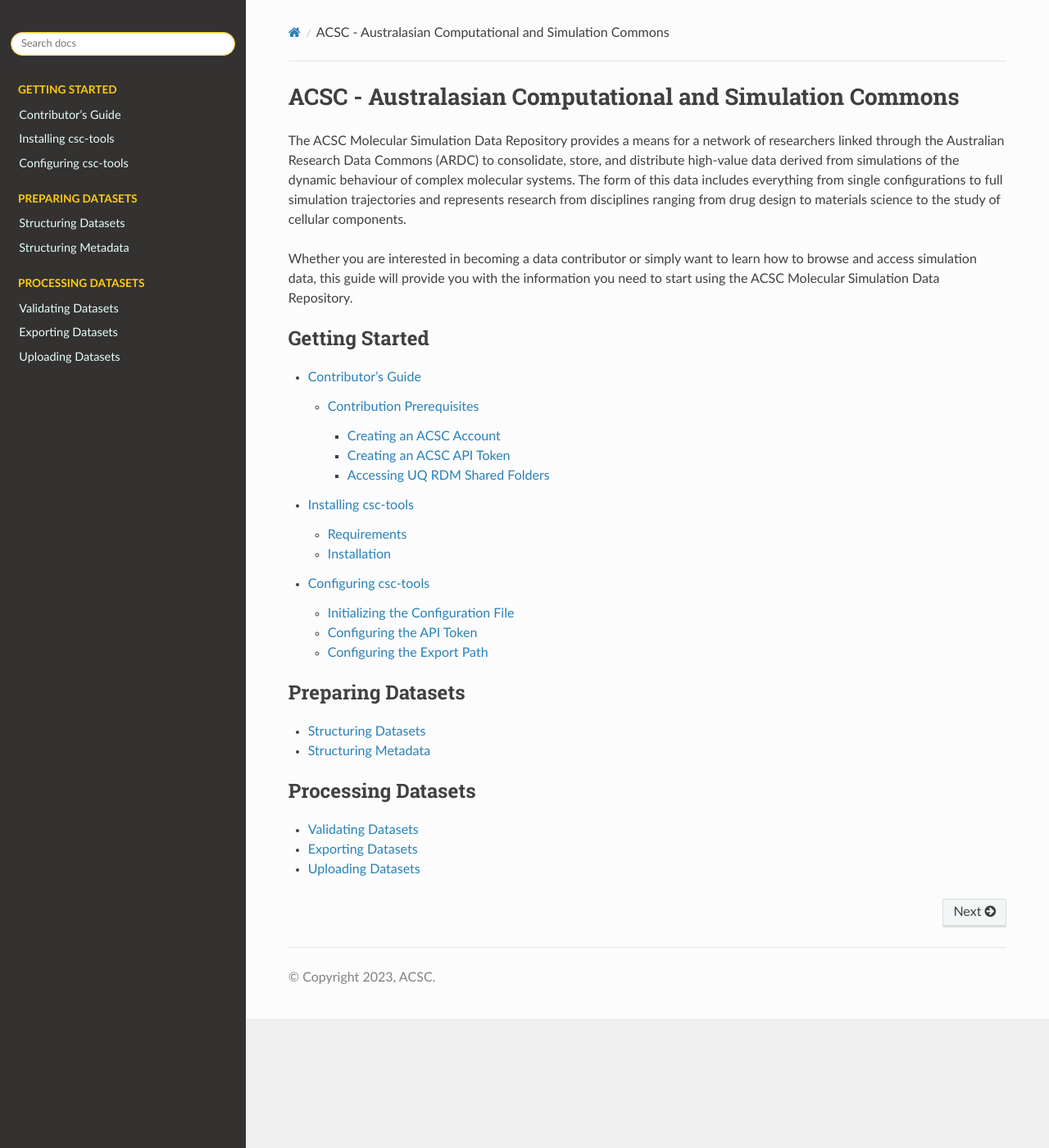
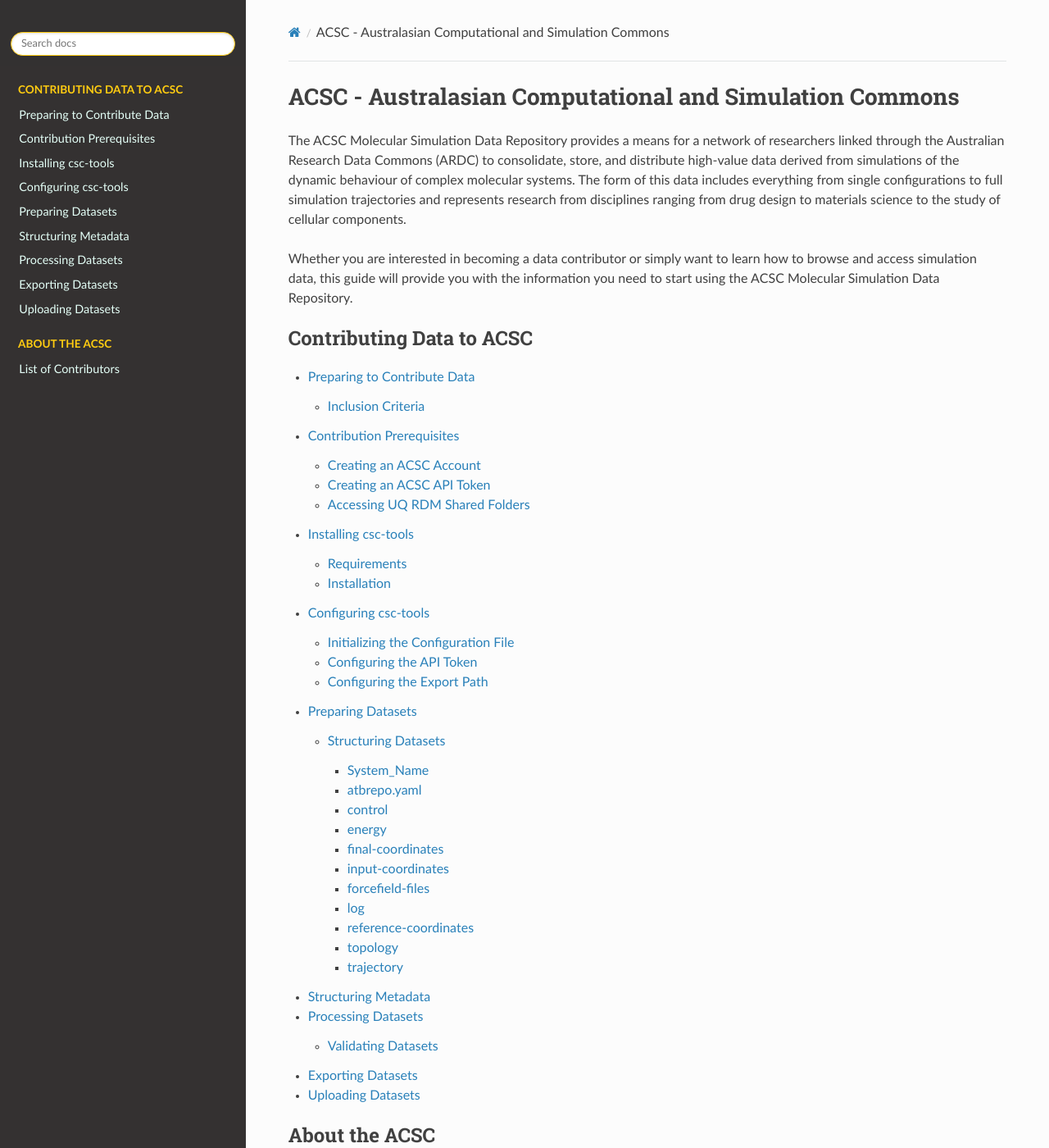
Before and after one commit to ATB-UQ/csc-tools, a Sphinx documentation site: the page built from docs/source/index.rst, in a window 1280 px wide and 1400 px high. Shown: the whole window at 82% size. Built offline with Sphinx 7.4.7 and the Read the Docs theme 2.0.0, drawn with Linux system fonts in a browser that asks for light colours.

Commit message:
restructure toc

```diff
--- a/docs/source/prerequisites.rst
+++ b/docs/source/contribution_prerequisites.rst
@@ -1,7 +1,3 @@
-*******************
-Contributor's Guide
-*******************
-
 Contribution Prerequisites
 ==========================
 
--- a/docs/source/contributors.rst
+++ b/docs/source/credits.rst
@@ -1,3 +1,6 @@
+List of Contributors
+====================
+
 The ACSC Molecular Simulation Data Repository is the product of the effort of many individuals who worked on the project at various stages of its development.  These individuals are recognised below:
 
 * Thomas Lee
--- a/docs/source/dataset_structure.rst
+++ b/docs/source/dataset_structure.rst
@@ -1,3 +1,8 @@
+*******************
+Preparing Datasets
+*******************
+
+
 .. _Structuring Datasets:
 
 Structuring Datasets
--- /dev/null
+++ b/docs/source/inclusion_criteria.rst
@@ -0,0 +1,6 @@
+*******************
+Preparing to Contribute Data
+*******************
+
+Inclusion Criteria
+==================
--- a/docs/source/index.rst
+++ b/docs/source/index.rst
@@ -14,21 +14,16 @@
    :maxdepth: -1
    :caption: Getting Started
 
-   prerequisites
+.. toctree::
+   :maxdepth: -1
+   :caption: Contributing Data to ACSC
+
+   inclusion_criteria
+   contribution_prerequisites
    installing_csct
    configuring_csct
-
-.. toctree::
-   :maxdepth: 1
-   :caption: Preparing Datasets
-
    dataset_structure
    dataset_metadata
-
-.. toctree::
-   :maxdepth: -1
-   :caption: Processing Datasets
-
    validating
    exporting
    uploading
--- a/docs/source/validating.rst
+++ b/docs/source/validating.rst
@@ -1,3 +1,7 @@
+*******************
+Processing Datasets
+*******************
+
 .. _Validating Datasets:
 
 Validating Datasets
```
Also changed, not shown: other parts of docs/source/index.rst (+1 -1 lines).
